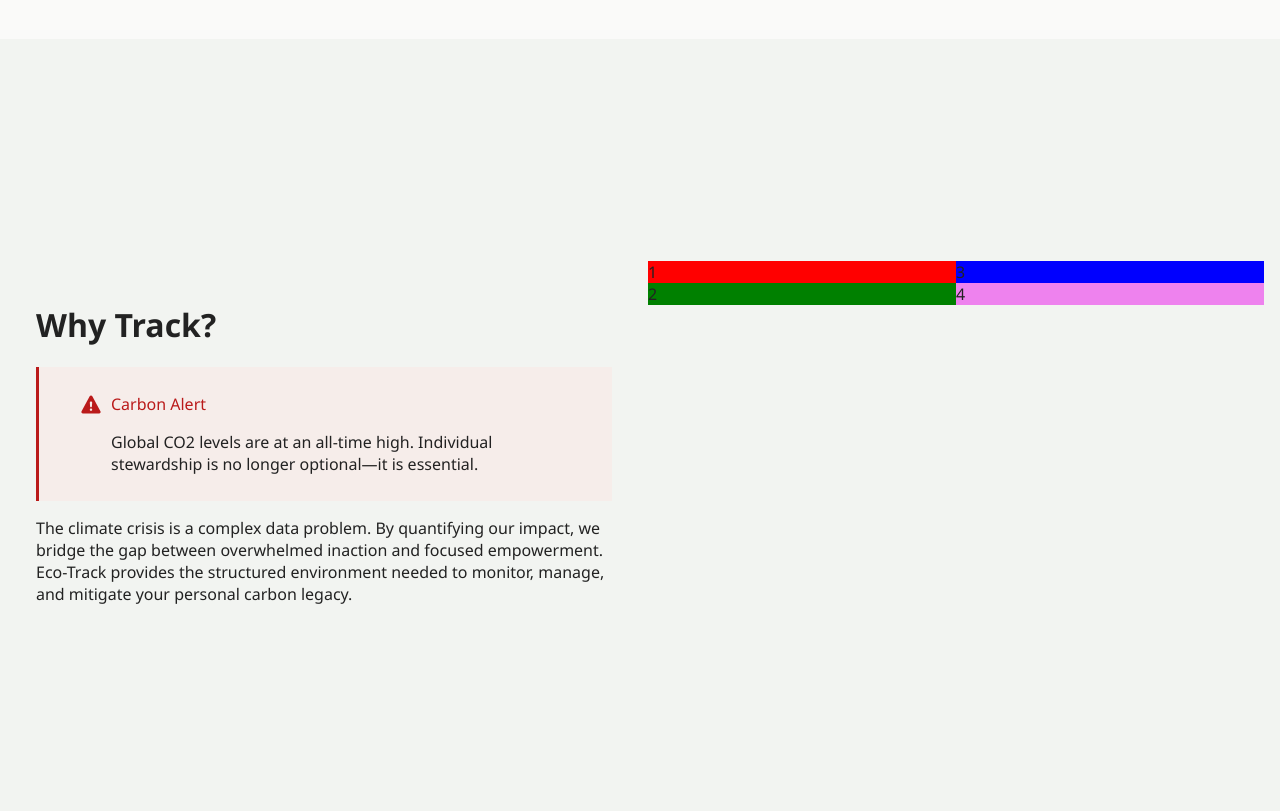
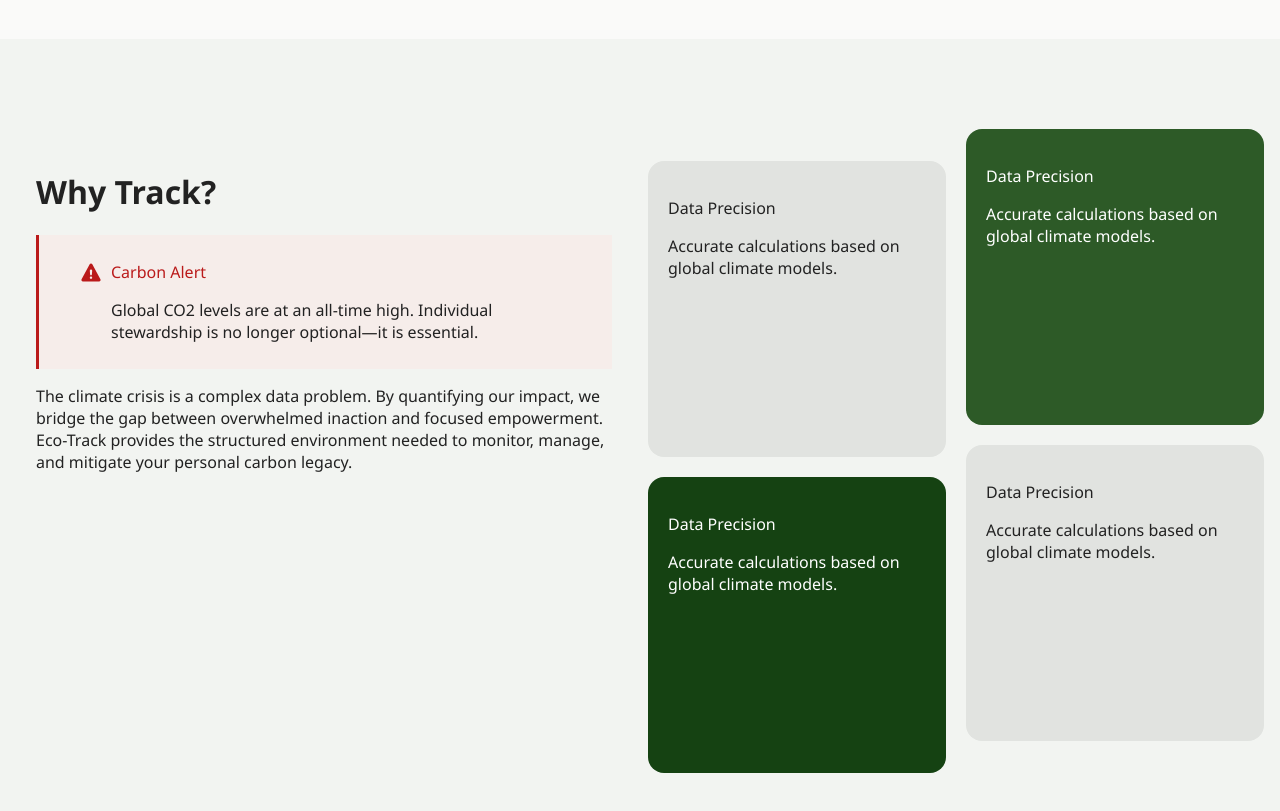
Before and after one commit to abcdavk/eco-track, a website with bundled scripts: page public/index.html in a window 1280 px wide. Shown: the part 860-1671 px from the top of the page. Built offline with nearby package versions, Linux system fonts and the light colour scheme; a web font is replaced by a local one.

Commit message:
cooking the clover

```diff
--- a/public/index.html
+++ b/public/index.html
@@ -90,18 +90,22 @@
             <div class="clover-container">
               <div class="clover-left">
                 <div class="clover-top">
-                  1
+                  <p class="title">Data Precision</p>
+                  <p class="body">Accurate calculations based on global climate models.</p>
                 </div>
                 <div class="clover-bottom">
-                  2
+                  <p class="title">Data Precision</p>
+                  <p class="body">Accurate calculations based on global climate models.</p>
                 </div>
               </div>
               <div class="clover-right">
                 <div class="clover-top">
-                  3
+                  <p class="title">Data Precision</p>
+                  <p class="body">Accurate calculations based on global climate models.</p>
                 </div>
                 <div class="clover-bottom">
-                  4
+                  <p class="title">Data Precision</p>
+                  <p class="body">Accurate calculations based on global climate models.</p>
                 </div>
               </div>
             </div>
--- a/public/styles/why_track.css
+++ b/public/styles/why_track.css
@@ -61,6 +61,7 @@
   grid-template-rows: 1fr;
   grid-column-gap: 0px;
   grid-row-gap: 0px;
+  gap: 20px;
 }
 
 .clover-left {
@@ -70,6 +71,8 @@
   grid-template-rows: repeat(2, 1fr);
   grid-column-gap: 0px;
   grid-row-gap: 0px;
+  gap: 20px;
+  margin-top: 32px;
 }
 .clover-right {
   grid-area: 1 / 2 / 2 / 3;
@@ -79,23 +82,39 @@
   grid-template-rows: repeat(2, 1fr);
   grid-column-gap: 0px;
   grid-row-gap: 0px;
+  gap: 20px;
+  margin-bottom: 32px;
 }
 
 .clover-left .clover-top {
   grid-area: 1 / 1 / 2 / 2;
-  background-color: red;
+  background-color: var(--gray-300);
+  border-radius: var(--round-md);
+  padding: 20px;
+  height: 256px;
 }
 .clover-left .clover-bottom {
   grid-area: 2 / 1 / 3 / 2;
-  background-color: green;
+  background-color: var(--green-500);
+  border-radius: var(--round-md);
+  color: var(--text-white);
+  padding: 20px;
+  height: 256px;
 
 }
 
 .clover-right .clover-top {
   grid-area: 1 / 1 / 2 / 2;
-  background-color: blue;
+  background-color: var(--green-400);
+  border-radius: var(--round-md);
+  color: var(--text-white);
+  padding: 20px;
+  height: 256px;
 }
 .clover-right .clover-bottom {
   grid-area: 2 / 1 / 3 / 2;
-  background-color: violet;
+  background-color: var(--gray-300);
+  border-radius: var(--round-md);
+  padding: 20px;
+  height: 256px;
 }
```
